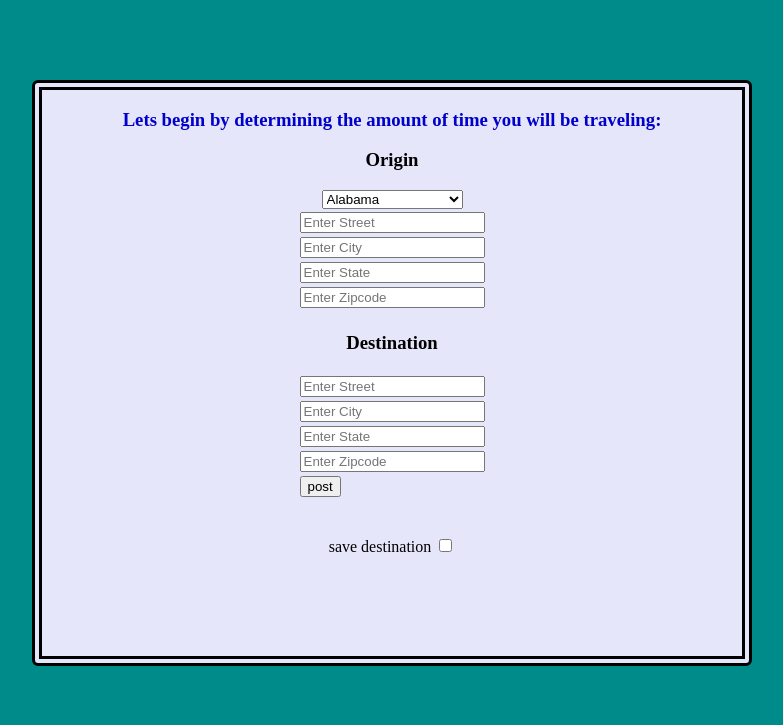
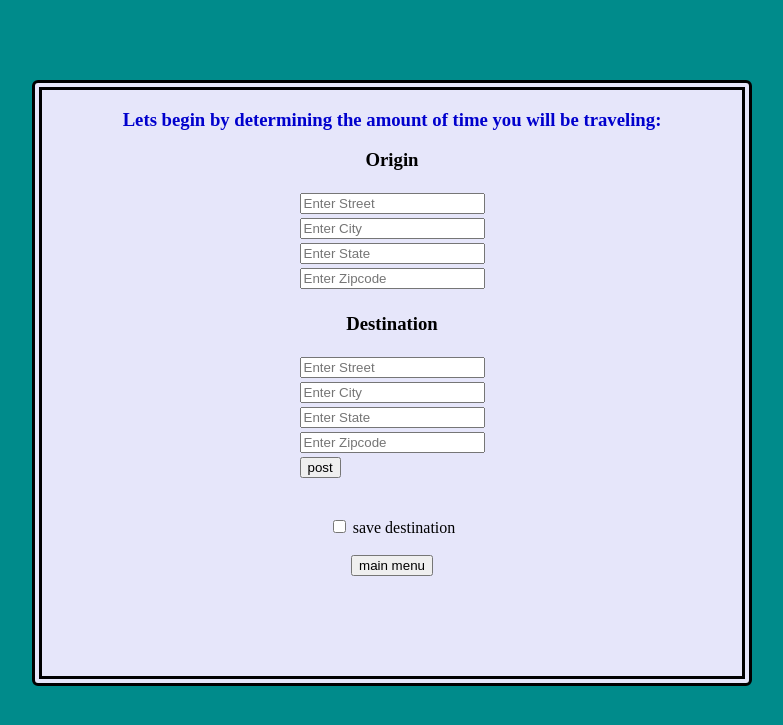
Before and after one commit to dsabingroce/IT490-Team1-Project, a PHP site: page /new_route.php in a window 1280 px wide. Shown: the top 725 px of the page, without its empty margins (248-1031 px from the left). Run offline with PHP 8.4, Linux system fonts and the light colour scheme.

Commit message:
Update new_route.php

```diff
--- a/Front_End/new_route.php
+++ b/Front_End/new_route.php
@@ -2,7 +2,7 @@
 <html lang="en">
 <head>
     <meta charset="UTF-8">
-    <title>Main Menu</title>
+    <title>Enter new router</title>
     <link rel="stylesheet" href="login.css">
 </head>
 <body>
@@ -39,6 +39,7 @@
             <tr>
                 <!--<td>Please enter State</td>-->
 		<td><input type="text" name="Origin_stateName" placeholder="Enter State"></td>
+<!--
 		<select>
 	<option value="AL">Alabama</option>
 	<option value="AK">Alaska</option>
@@ -94,11 +95,6 @@
 </select>
 
 
-
-
-
-
-                <!--<td>
                     <textarea name="Question" rows="6" cols="60"></textarea>
                 </td>
 		-->
@@ -160,11 +156,15 @@
         </table></center>
 	<br>
 	<br>
+	 <input type="checkbox" id="save_destination_box" name="save_destination_box" value="true">
 
     </form>
 
      <td>save destination</td>
-     <input type="checkbox" id="save_destination" name="save">
+
+<br>
+<br>
+<input type="button" onclick="location.href='main_menu.html';"value='main menu' />
 
 </div>
 </main>
```
